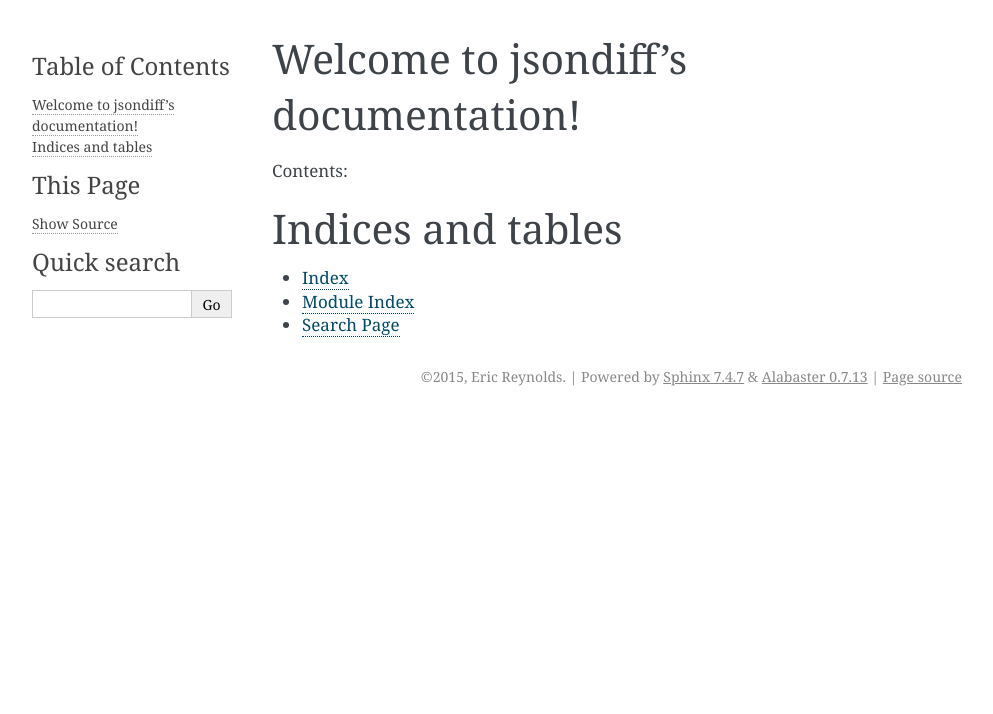
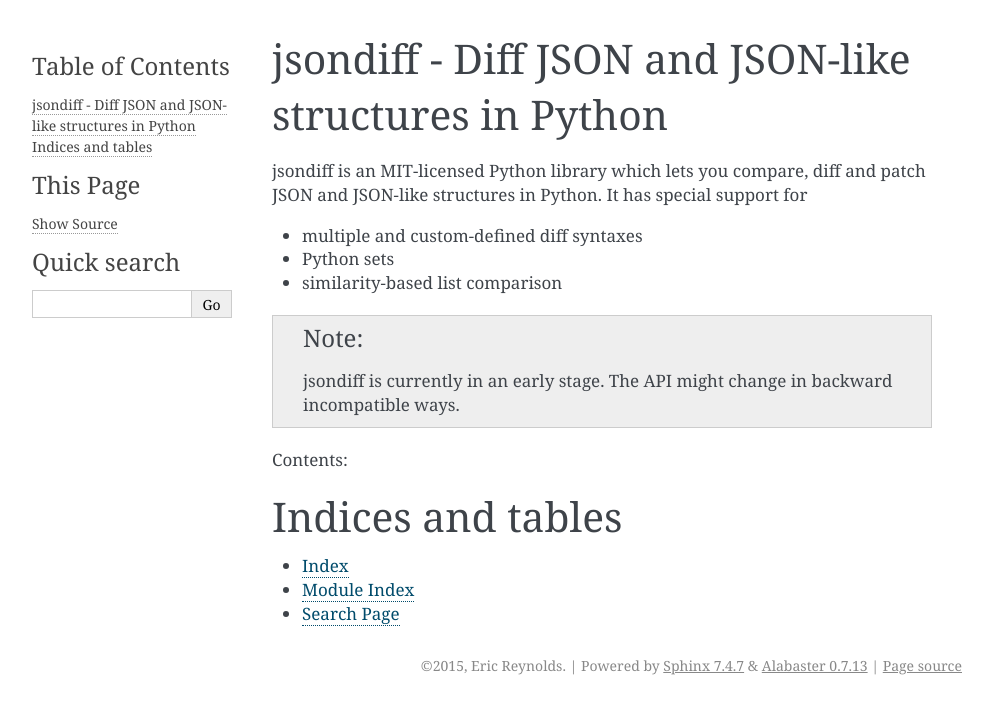
Before and after one commit to xlwings/jsondiff, a Sphinx documentation site: the page built from docs/index.rst, in a window 1280 px wide. Shown: the top 714 px of the page, without its empty margins (148-1141 px from the left). Built offline with Sphinx 7.4.7, drawn with Linux system fonts in a browser that asks for light colours.

Commit message:
Initial doc edit

```diff
--- a/docs/index.rst
+++ b/docs/index.rst
@@ -1,16 +1,20 @@
-.. jsondiff documentation master file, created by
-   sphinx-quickstart on Fri Nov 13 17:39:49 2015.
-   You can adapt this file completely to your liking, but it should at least
-   contain the root `toctree` directive.
+jsondiff - Diff JSON and JSON-like structures in Python
+=======================================================
 
-Welcome to jsondiff's documentation!
-====================================
+jsondiff is an MIT-licensed Python library which lets you compare, diff and patch JSON and JSON-like structures in
+Python. It has special support for
+
+* multiple and custom-defined diff syntaxes
+* Python sets
+* similarity-based list comparison
+
+.. note:: jsondiff is currently in an early stage.
+   The API might change in backward incompatible ways.
 
 Contents:
 
 .. toctree::
    :maxdepth: 2
-
 
 
 Indices and tables
```
